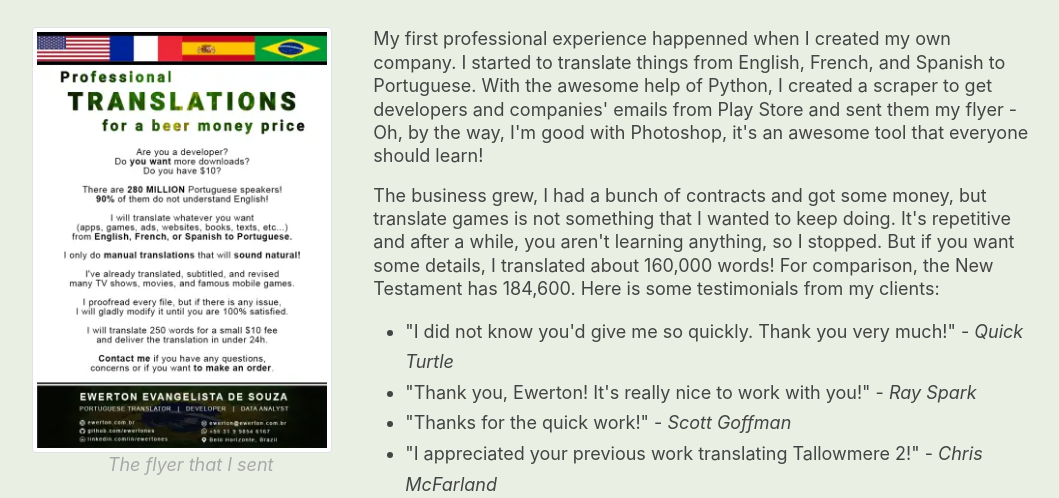
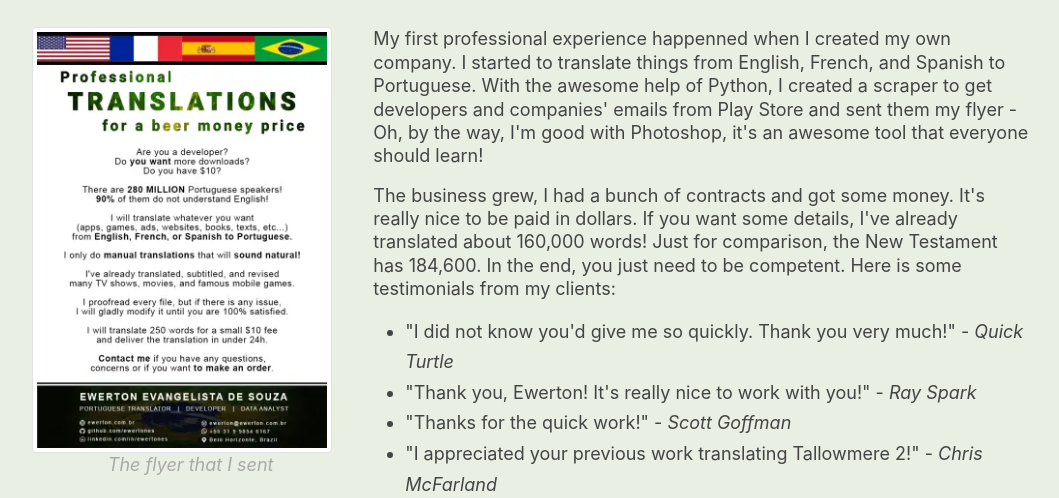
Before and after one commit to ewertones/ewerton.com.br, a Flask app: page / in a window 1280 px wide. Shown: the part 1012-1510 px from the top of the page, without its empty margins (108-1167 px from the left). Run offline with Flask 2, Linux system fonts and the light colour scheme.

Commit message:
Change text

```diff
--- a/templates/home.html
+++ b/templates/home.html
@@ -86,9 +86,9 @@
                   - Oh, by the way, I'm good with Photoshop, it's an awesome tool that everyone should learn!
             </p>
             <p>
-                The business grew, I had a bunch of contracts and got some money, but translate games is not something that I wanted to keep doing. It's repetitive and after a while,
-                 you aren't learning anything, so I stopped. But if you want some details, I translated about 160,000 words! For comparison, the New Testament has 184,600.
-                  Here is some testimonials from my clients:
+                The business grew, I had a bunch of contracts and got some money. It's really nice to be paid in dollars.
+                 If you want some details, I've already translated about 160,000 words! Just for comparison, the New Testament has 184,600.
+                  In the end, you just need to be competent. Here is some testimonials from my clients:
             </p>
             <ul>
                 <li>"I did not know you'd give me so quickly. Thank you very much!" - <em>Quick Turtle</em></li>
```
